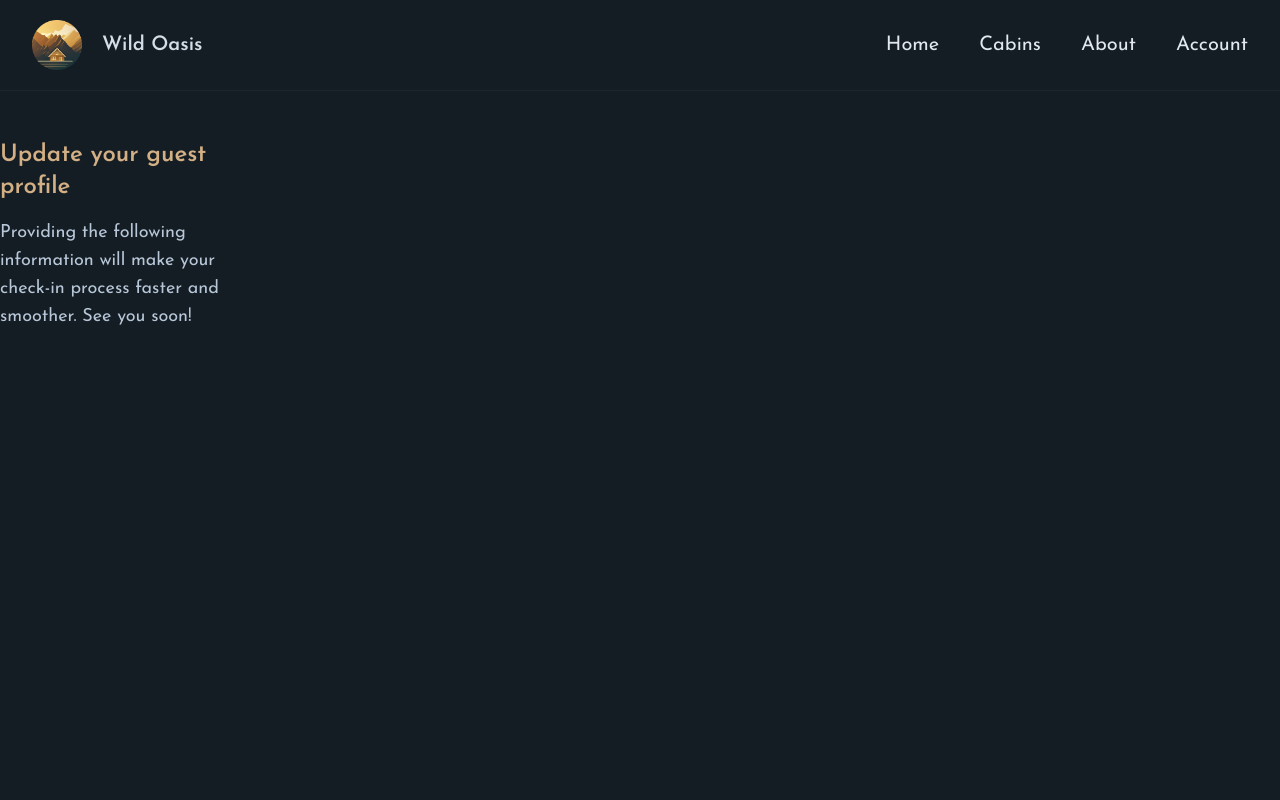
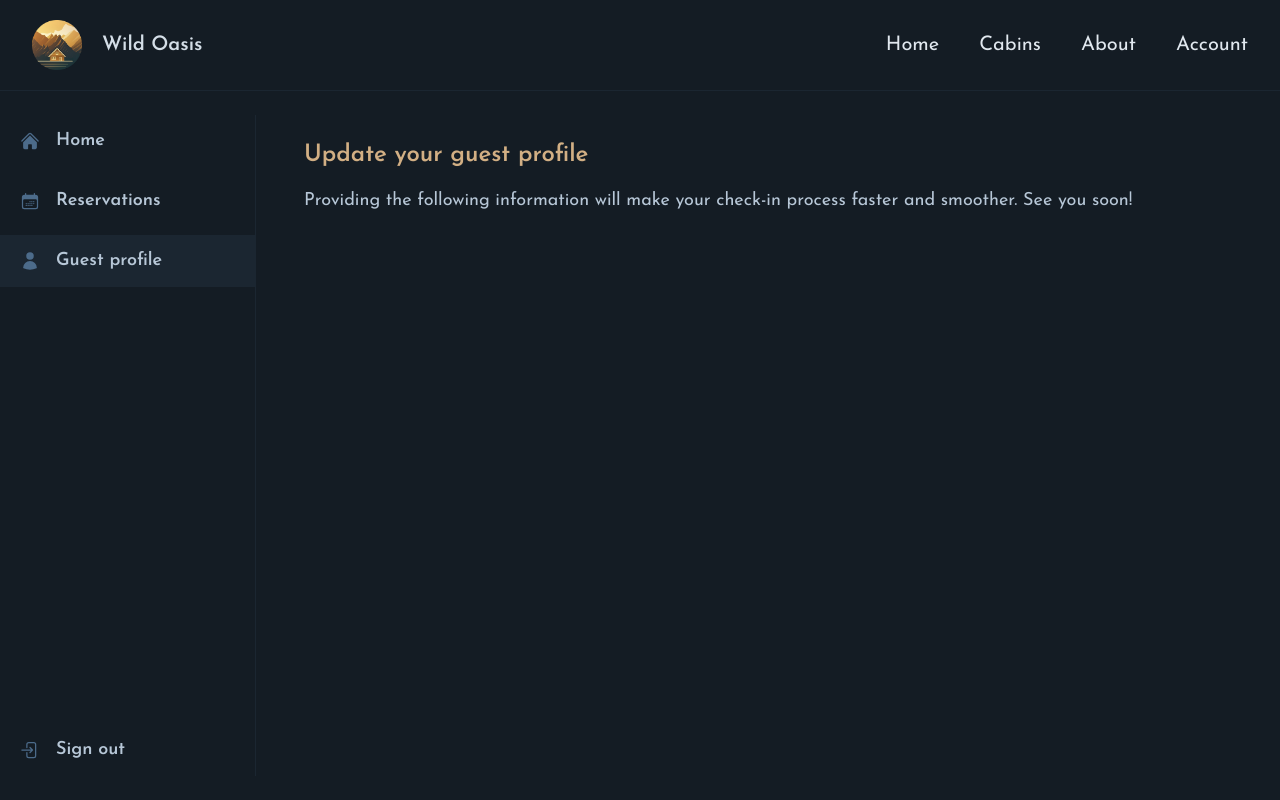
Before and after one commit to susovan777/Wild-Oasis, a Next.js app: page /account/profile in a window 1280 px wide. Built offline with nearby package versions, Linux system fonts and the light colour scheme.

Commit message:
Added new components

```diff
--- a/app/_components/Navigation.jsx
+++ b/app/_components/Navigation.jsx
@@ -12,7 +12,7 @@ const Navigation = () => {
     }`;
 
   return (
-    <nav className="z-10 text-xl">
+    <nav className="hidden lg:block z-10 text-xl">
       <ul className="flex gap-10 items-center">
         <li>
           <Link href="/" className={isActive('/')}>
--- /dev/null
+++ b/app/_components/SideNavigation.jsx
@@ -0,0 +1,66 @@
+'use client';
+
+import React from 'react';
+import {
+  ArrowRightEndOnRectangleIcon,
+  CalendarDaysIcon,
+  HomeIcon,
+  UserIcon,
+} from '@heroicons/react/24/solid';
+import Link from 'next/link.js';
+import { usePathname } from 'next/navigation.js';
+
+const navLinks = [
+  {
+    name: 'Home',
+    href: '/account',
+    icon: <HomeIcon className="h-5 w-5 text-primary-600" />,
+  },
+  {
+    name: 'Reservations',
+    href: '/account/reservations',
+    icon: <CalendarDaysIcon className="h-5 w-5 text-primary-600" />,
+  },
+  {
+    name: 'Guest profile',
+    href: '/account/profile',
+    icon: <UserIcon className="h-5 w-5 text-primary-600" />,
+  },
+];
+
+const SideNavigation = () => {
+  const path = usePathname();
+
+  const isActive = (href) =>
+    `${
+      path === href ? 'bg-primary-900 text-primary-100' : ''
+    } py-3 px-5 hover:bg-primary-900 hover:text-primary-100 transition-colors flex items-center gap-4 font-semibold text-primary-200`;
+
+  return (
+    <nav className="hidden lg:block border-r border-primary-900">
+      <ul className="flex flex-col gap-2 text-lg h-full">
+        {navLinks.map((link) => (
+          <li key={link.name}>
+            <Link href={link.href} className={isActive(link.href)}>
+              {link.icon}
+              {link.name}
+            </Link>
+          </li>
+        ))}
+
+        {/* SignOut Button */}
+        <li className="mt-auto">
+          <button
+            type="button"
+            className="py-3 cursor-pointer px-5 hover:bg-primary-900 hover:text-primary-100 transition-colors flex items-center gap-4 font-semibold text-primary-200 w-full"
+          >
+            <ArrowRightEndOnRectangleIcon className="h-5 w-5 text-primary-600" />
+            <span>Sign out</span>
+          </button>
+        </li>
+      </ul>
+    </nav>
+  );
+};
+
+export default SideNavigation;
--- /dev/null
+++ b/app/_components/SignInButton.jsx
@@ -0,0 +1,7 @@
+import React from "react";
+
+const SignInButton = () => {
+  return <div>SignInButton</div>;
+};
+
+export default SignInButton;
--- a/app/account/layout.jsx
+++ b/app/account/layout.jsx
@@ -1,8 +1,11 @@
 import React from 'react';
+import SideNavigation from '../_components/SideNavigation.jsx';
 
-const Layout = ({children}) => {
+const Layout = ({ children }) => {
   return (
-    <div className="max-w-7xl mx-auto py-6 px-8 xl:px-0 lg:grid lg:grid-cols-[16rem_1fr] h-full gap-12">
+    <div className="max-w-7xl mx-auto py-6 px-8 xl:px-0 lg:grid lg:grid-cols-[16rem_1fr] w-full h-full gap-12">
+      <SideNavigation />
+
       <div>{children}</div>
     </div>
   );
--- a/app/account/page.jsx
+++ b/app/account/page.jsx
@@ -1,8 +1,12 @@
 import React from 'react';
+
+export const metadata = {
+  title: 'Account',
+};
 
 const Account = () => {
   return (
-    <div className="max-w-7xl mx-auto py-6 px-8 xl:px-0">
+    <div className="xl:px-0">
       <h2 className="font-semibold text-2xl h-full text-accent-400 mb-7">
         Welcome, Raj
       </h2>
--- a/app/account/profile/page.jsx
+++ b/app/account/profile/page.jsx
@@ -1,4 +1,8 @@
 import React from 'react';
+
+export const metadata = {
+  title: 'Profile',
+};
 
 const Profile = () => {
   return (
--- a/app/account/reservations/page.jsx
+++ b/app/account/reservations/page.jsx
@@ -1,5 +1,9 @@
 import React from 'react';
 import Link from 'next/link.js';
+
+export const metadata = {
+  title: 'Reservations',
+};
 
 const Reservations = () => {
   return (
--- a/app/layout.jsx
+++ b/app/layout.jsx
@@ -27,7 +27,7 @@ export default function RootLayout({ children }) {
         className={`flex flex-col min-h-screen bg-primary-950 text-primary-50 antialiased ${josefin.className}`}
       >
         <Header />
-        <main className="flex-1">{children}</main>
+        <main className="flex-1 grid">{children}</main>
       </body>
     </html>
   );
--- a/package.json
+++ b/package.json
@@ -13,6 +13,7 @@
     "lint": "eslint"
   },
   "dependencies": {
+    "@heroicons/react": "^2.2.0",
     "next": "16.2.2",
     "react": "19.2.4",
     "react-dom": "19.2.4"
```
Also changed, not shown: 1 other file (tests, documents, lock files or other folders).
